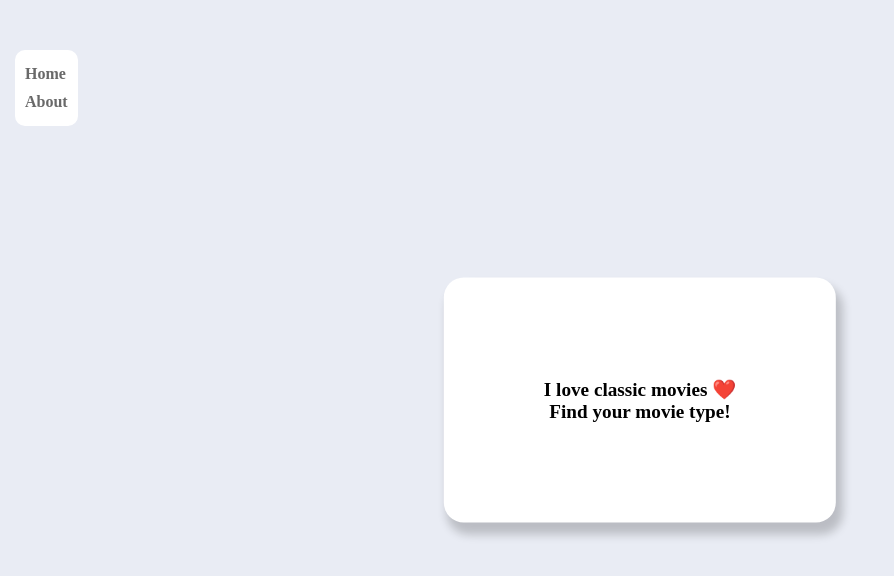
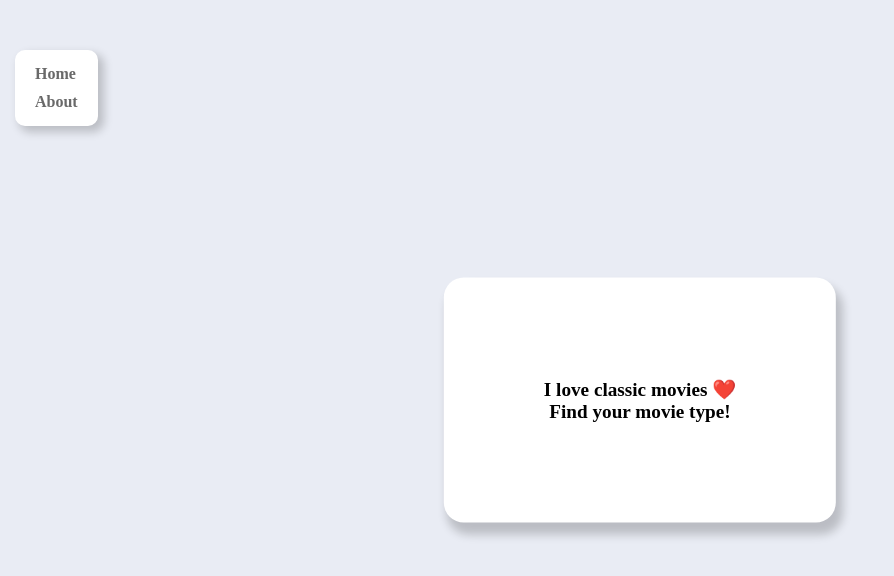
Before and after one commit to Hong-been/movie_app_2019, a React (Create React App) app: page /#/about in a window 1280 px wide. Shown: the top 576 px of the page, without its empty margins (0-894 px from the left). Built offline with nearby package versions, Linux system fonts and the light colour scheme.

Commit message:
네비게이션 섀도우 스타일링 추가

```diff
--- a/src/components/Navigation.css
+++ b/src/components/Navigation.css
@@ -13,9 +13,10 @@ a {
 	z-index: 1;
 	top: 50px;
 	left: 15px;
-	padding: 10px;
+	padding: 10px 20px;
 	font-size: 1em;
 	font-weight: bold;
+	box-shadow: 5px 5px 10px 1px rgb(0, 0, 0, 0.2);
 }
 .navigation a {
 	padding: 5px 0 5px 0;
```
